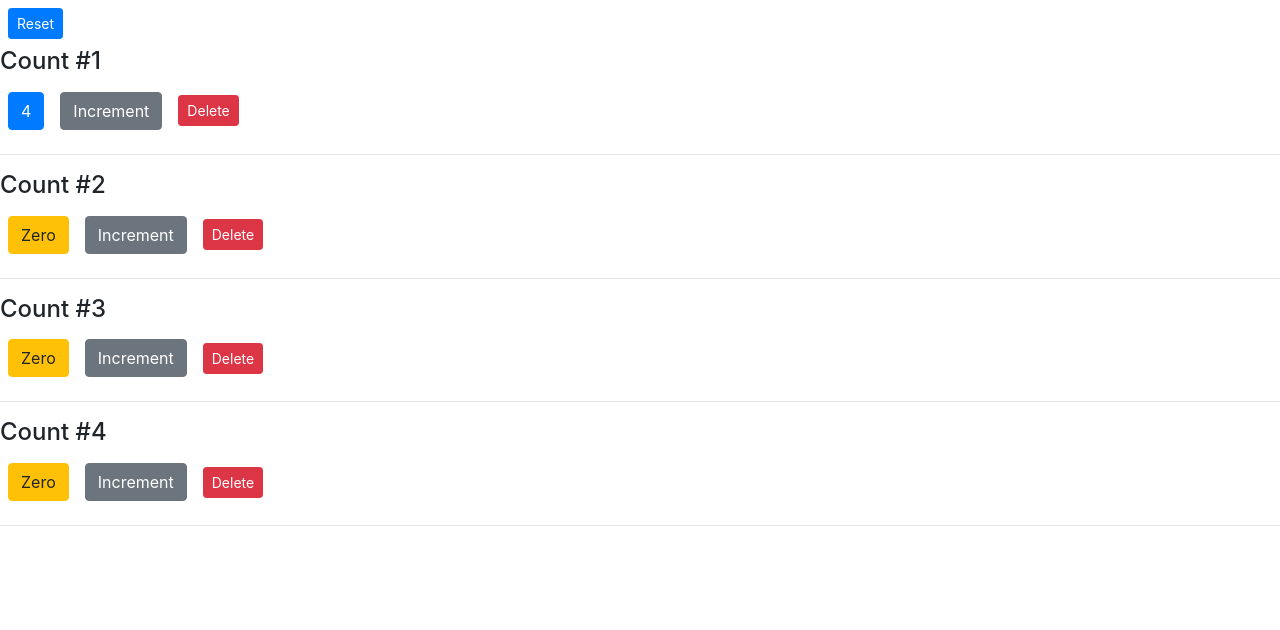
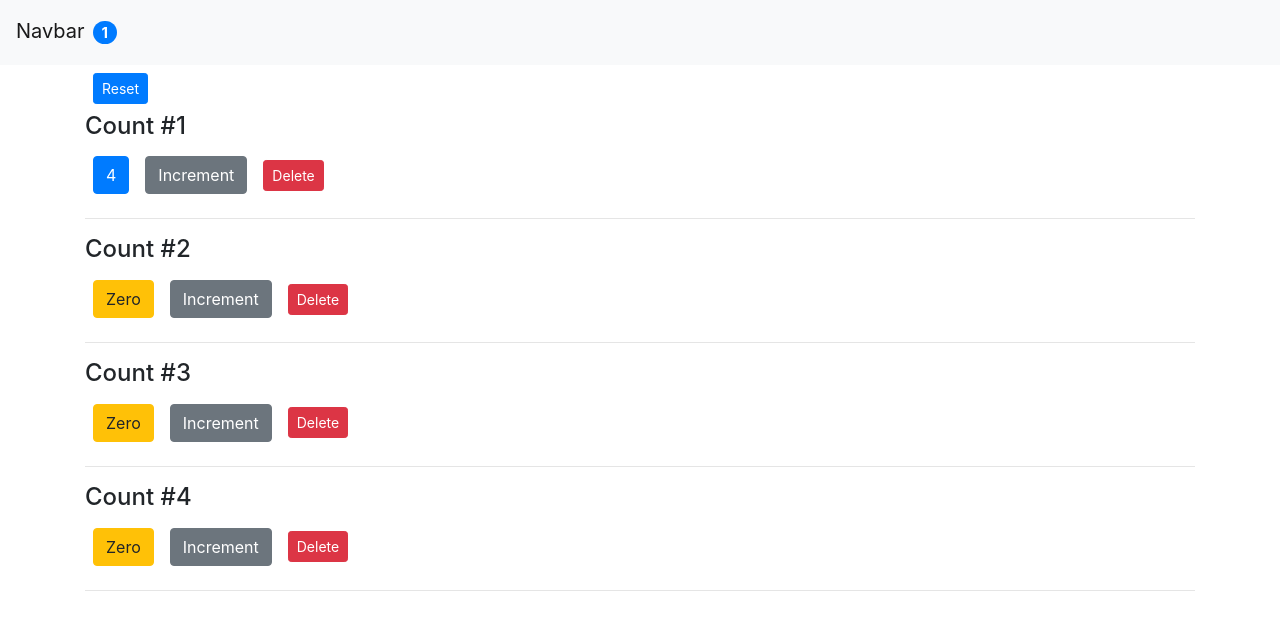
Before and after one commit to manozkumarj/My-CounterApp-Mosh, a React (Create React App) app: page / in a window 1280 px wide. Shown: the top 630 px of the page. Built offline with nearby package versions, Linux system fonts and the light colour scheme.

Commit message:
Lifted the state UP. Parent component is 'App' now

```diff
--- a/src/App.js
+++ b/src/App.js
@@ -1,8 +1,59 @@
-import React from "react";
+import React, { Component } from "react";
+import Navbar from "./Navbar";
 import Counters from "./Counters";
+import "./App.css";
 
-function App() {
-  return <Counters />;
+class App extends Component {
+  state = {
+    counters: [
+      { id: 1, value: 4 },
+      { id: 2, value: 0 },
+      { id: 3, value: 0 },
+      { id: 4, value: 0 }
+    ]
+  };
+
+  handleDelete = counterId => {
+    console.log("handleDelete triggered -> ", counterId);
+    let counters = this.state.counters.filter(c => c.id !== counterId);
+    this.setState({ counters });
+  };
+
+  handleReset = () => {
+    console.log("handleReset triggered -> ");
+    let counter = this.state.counters.map(c => {
+      c.value = 0;
+      return c;
+    });
+    this.setState({ counter });
+  };
+
+  handleIncrement = counter => {
+    console.log("Triggered handleIncrement func ", counter);
+    let counters = [...this.state.counters];
+    let index = counters.indexOf(counter);
+    counters[index] = { ...counter };
+    counters[index].value++;
+    this.setState({ counters });
+  };
+
+  render() {
+    return (
+      <React.Fragment>
+        <Navbar
+          totalCounters={this.state.counters.filter(c => c.value > 0).length}
+        />
+        <main className="container">
+          <Counters
+            counters={this.state.counters}
+            onDelete={this.handleDelete}
+            onIncrement={this.handleIncrement}
+            onReset={this.handleReset}
+          />
+        </main>
+      </React.Fragment>
+    );
+  }
 }
 
 export default App;
--- a/src/Counters.jsx
+++ b/src/Counters.jsx
@@ -2,53 +2,20 @@
 import Counter from "./Counter";
 
 class Counters extends Component {
-  state = {
-    counters: [
-      { id: 1, value: 4 },
-      { id: 2, value: 0 },
-      { id: 3, value: 0 },
-      { id: 4, value: 0 }
-    ]
-  };
-
-  handleDelete = counterId => {
-    console.log("handleDelete triggered -> ", counterId);
-    let counters = this.state.counters.filter(c => c.id !== counterId);
-    this.setState({ counters });
-  };
-
-  handleReset = () => {
-    console.log("handleReset triggered -> ");
-    let counter = this.state.counters.map(c => {
-      c.value = 0;
-      return c;
-    });
-    this.setState({ counter });
-  };
-
-  handleIncrement = counter => {
-    console.log("Triggered handleIncrement func ", counter);
-    let counters = [...this.state.counters];
-    let index = counters.indexOf(counter);
-    counters[index] = { ...counter };
-    counters[index].value++;
-    this.setState({ counters });
-  };
-
   render() {
     return (
       <div>
         <button
-          onClick={this.handleReset}
+          onClick={this.props.onReset}
           className="btn btn-primary btn-sm m-2"
         >
           Reset
         </button>
-        {this.state.counters.map(counter => (
+        {this.props.counters.map(counter => (
           <Counter
             key={counter.id}
-            onDelete={this.handleDelete}
-            onIncrement={this.handleIncrement}
+            onDelete={this.props.onDelete}
+            onIncrement={this.props.onIncrement}
             counter={counter}
           />
         ))}
--- /dev/null
+++ b/src/Navbar.jsx
@@ -0,0 +1,18 @@
+import React, { Component } from "react";
+
+class Navbar extends Component {
+  render() {
+    return (
+      <nav className="navbar navbar-light bg-light">
+        <span className="navbar-brand">
+          Navbar
+          <span className="badge m-2 badge-pill badge-primary">
+            {this.props.totalCounters}
+          </span>
+        </span>
+      </nav>
+    );
+  }
+}
+
+export default Navbar;
```
